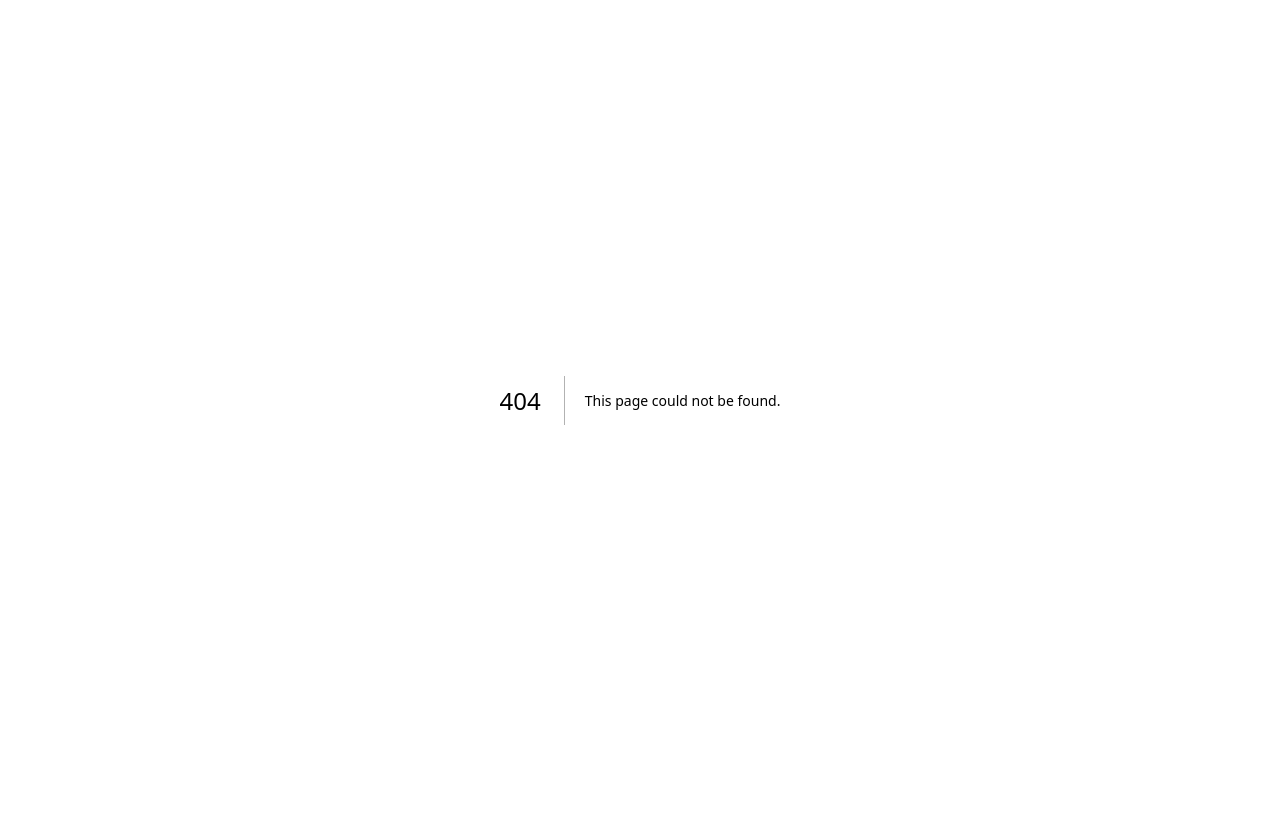
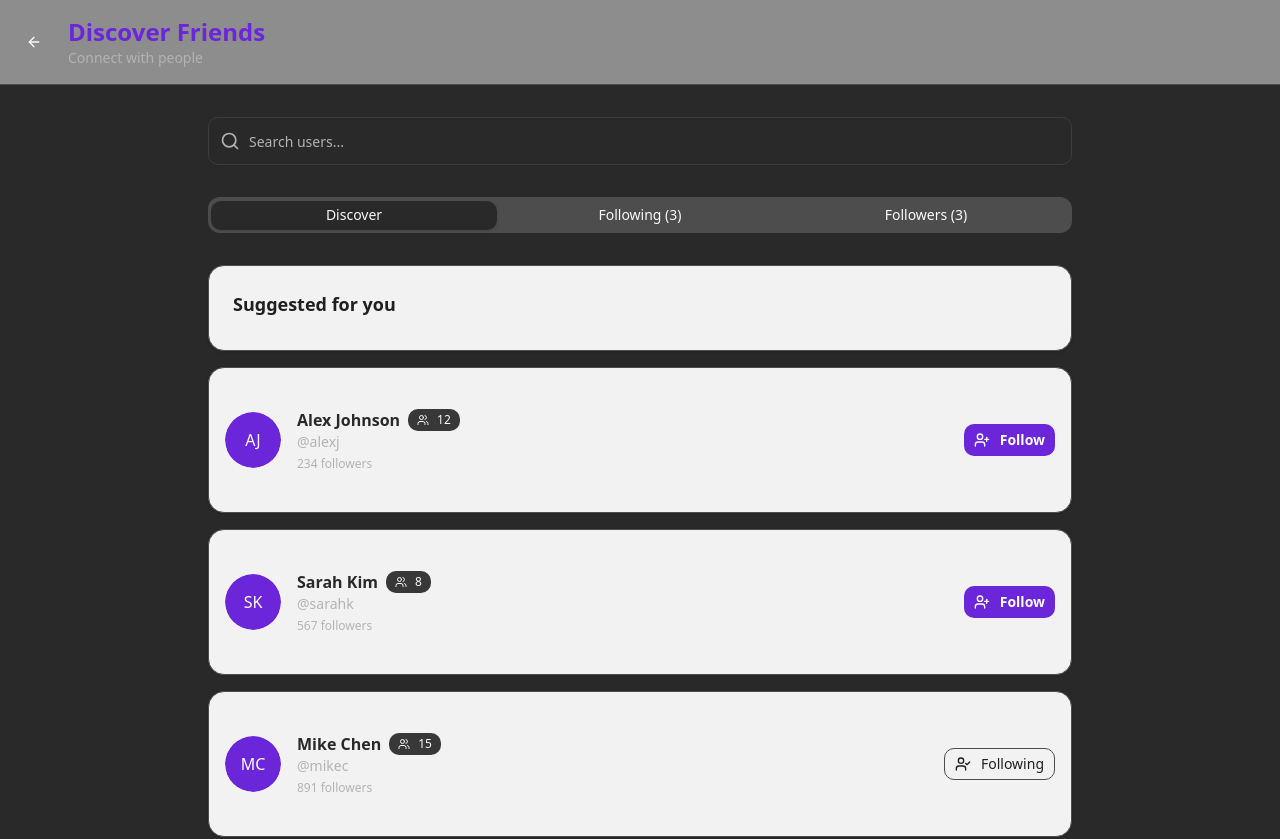
Before and after one commit to Harsh-patel29/ChatApp, a Next.js app in the folder frontend/: page /friend in a window 1280 px wide. Before the commit this address had no page. Shown: the top 839 px of the page. Before the commit the page ends 800 px from the top, so only its background shows below. Built offline with nearby package versions, Linux system fonts and the light colour scheme.

Commit message:
Add the friend page

```diff
--- /dev/null
+++ b/frontend/app/friend/layout.tsx
@@ -0,0 +1,7 @@
+import React, { ReactNode } from "react";
+
+const ChatLayout = ({ children }: { children: ReactNode }) => {
+  return <main className="h-screen">{children}</main>;
+};
+
+export default ChatLayout;
--- /dev/null
+++ b/frontend/app/friend/page.tsx
@@ -0,0 +1,298 @@
+"use client";
+import { useState } from "react";
+import Link from "next/link";
+import { Button } from "@/components/ui/button";
+import { Input } from "@/components/ui/input";
+import { Card, CardContent, CardHeader, CardTitle } from "@/components/ui/card";
+import { Avatar, AvatarFallback, AvatarImage } from "@/components/ui/avatar";
+import { Badge } from "@/components/ui/badge";
+import { Tabs, TabsContent, TabsList, TabsTrigger } from "@/components/ui/tabs";
+import { Search, UserPlus, UserCheck, ArrowLeft, Users } from "lucide-react";
+
+// Mock data - replace with your database
+const mockUsers = [
+  {
+    id: 1,
+    name: "Alex Johnson",
+    username: "alexj",
+    avatar: "",
+    followers: 234,
+    following: false,
+    mutual: 12,
+  },
+  {
+    id: 2,
+    name: "Sarah Kim",
+    username: "sarahk",
+    avatar: "",
+    followers: 567,
+    following: false,
+    mutual: 8,
+  },
+  {
+    id: 3,
+    name: "Mike Chen",
+    username: "mikec",
+    avatar: "",
+    followers: 891,
+    following: true,
+    mutual: 15,
+  },
+  {
+    id: 4,
+    name: "Emma Wilson",
+    username: "emmaw",
+    avatar: "",
+    followers: 432,
+    following: false,
+    mutual: 5,
+  },
+  {
+    id: 5,
+    name: "David Lee",
+    username: "davidl",
+    avatar: "",
+    followers: 678,
+    following: true,
+    mutual: 20,
+  },
+  {
+    id: 6,
+    name: "Lisa Brown",
+    username: "lisab",
+    avatar: "",
+    followers: 345,
+    following: false,
+    mutual: 3,
+  },
+  {
+    id: 7,
+    name: "James Miller",
+    username: "jamesm",
+    avatar: "",
+    followers: 789,
+    following: false,
+    mutual: 18,
+  },
+  {
+    id: 8,
+    name: "Sofia Garcia",
+    username: "sofiag",
+    avatar: "",
+    followers: 923,
+    following: true,
+    mutual: 25,
+  },
+];
+
+const mockFollowing = mockUsers.filter((u) => u.following);
+const mockFollowers = [
+  {
+    id: 10,
+    name: "Tom Anderson",
+    username: "toma",
+    avatar: "",
+    followers: 456,
+    following: true,
+    mutual: 10,
+  },
+  {
+    id: 11,
+    name: "Nina Patel",
+    username: "ninap",
+    avatar: "",
+    followers: 678,
+    following: false,
+    mutual: 5,
+  },
+  {
+    id: 12,
+    name: "Chris Taylor",
+    username: "christ",
+    avatar: "",
+    followers: 234,
+    following: true,
+    mutual: 8,
+  },
+];
+
+const Friends = () => {
+  const [searchQuery, setSearchQuery] = useState("");
+  const [users, setUsers] = useState(mockUsers);
+  const [following, setFollowing] = useState(mockFollowing);
+  const [followers] = useState(mockFollowers);
+
+  const handleFollowToggle = (userId: number) => {
+    setUsers(
+      users.map((user) =>
+        user.id === userId ? { ...user, following: !user.following } : user
+      )
+    );
+    setFollowing((prev) => {
+      const user = users.find((u) => u.id === userId);
+      if (!user) return prev;
+      return user.following
+        ? prev.filter((u) => u.id !== userId)
+        : [...prev, user];
+    });
+  };
+
+  const filteredUsers = users.filter(
+    (user) =>
+      user.name.toLowerCase().includes(searchQuery.toLowerCase()) ||
+      user.username.toLowerCase().includes(searchQuery.toLowerCase())
+  );
+
+  const UserCard = ({
+    user,
+    showMutual = false,
+  }: {
+    user: (typeof mockUsers)[0];
+    showMutual?: boolean;
+  }) => (
+    <Card className="hover:shadow-lg transition-all duration-300">
+      <CardContent className="p-4">
+        <div className="flex items-center gap-4">
+          <Avatar className="h-14 w-14">
+            <AvatarImage src={user.avatar} />
+            <AvatarFallback className="bg-primary text-primary-foreground">
+              {user.name
+                .split(" ")
+                .map((n) => n[0])
+                .join("")}
+            </AvatarFallback>
+          </Avatar>
+
+          <div className="flex-1 min-w-0">
+            <div className="flex items-center gap-2">
+              <h3 className="font-semibold text-background truncate">
+                {user.name}
+              </h3>
+              {showMutual && user.mutual > 0 && (
+                <Badge variant="secondary" className="text-xs">
+                  <Users className="w-3 h-3 mr-1" />
+                  {user.mutual}
+                </Badge>
+              )}
+            </div>
+            <p className="text-sm text-muted-foreground">@{user.username}</p>
+            <p className="text-xs text-muted-foreground mt-1">
+              {user.followers} followers
+            </p>
+          </div>
+
+          <Button
+            variant={user.following ? "outline" : "hero"}
+            size="sm"
+            onClick={() => handleFollowToggle(user.id)}
+            className="shrink-0"
+          >
+            {user.following ? (
+              <>
+                <UserCheck className="w-4 h-4 mr-1" />
+                Following
+              </>
+            ) : (
+              <>
+                <UserPlus className="w-4 h-4 mr-1" />
+                Follow
+              </>
+            )}
+          </Button>
+        </div>
+      </CardContent>
+    </Card>
+  );
+
+  return (
+    <div className="min-h-screen bg-background">
+      {/* Header */}
+      <header className="border-b bg-card/50 backdrop-blur-sm sticky top-0 z-50">
+        <div className="container mx-auto px-4 py-4">
+          <div className="flex items-center gap-4">
+            <Link href="/chat_demo">
+              {/* TODO: Change the Link */}
+              <Button variant="ghost" size="icon" className="cursor-pointer">
+                <ArrowLeft className="w-5 h-5 " />
+              </Button>
+            </Link>
+            <div>
+              <h1 className="text-2xl font-bold bg-gradient-primary bg-clip-text text-primary">
+                Discover Friends
+              </h1>
+              <p className="text-sm text-muted-foreground">
+                Connect with people
+              </p>
+            </div>
+          </div>
+        </div>
+      </header>
+
+      <div className="container mx-auto px-4 py-8 max-w-4xl">
+        {/* Search Bar */}
+        <div className="mb-8">
+          <div className="relative">
+            <Search className="absolute left-3 top-1/2 transform -translate-y-1/2 text-muted-foreground w-5 h-5" />
+            <Input
+              type="text"
+              placeholder="Search users..."
+              value={searchQuery}
+              onChange={(e) => setSearchQuery(e.target.value)}
+              className="pl-10 h-12"
+            />
+          </div>
+        </div>
+
+        {/* Tabs */}
+        <Tabs defaultValue="discover" className="space-y-6">
+          <TabsList className="grid w-full grid-cols-3">
+            <TabsTrigger value="discover" className="cursor-pointer">
+              Discover
+            </TabsTrigger>
+            <TabsTrigger value="following" className="cursor-pointer">
+              Following ({following.length})
+            </TabsTrigger>
+            <TabsTrigger value="followers" className="cursor-pointer">
+              Followers ({followers.length})
+            </TabsTrigger>
+          </TabsList>
+
+          <TabsContent value="discover" className="space-y-4">
+            <Card>
+              <CardHeader>
+                <CardTitle className="text-lg">Suggested for you</CardTitle>
+              </CardHeader>
+            </Card>
+            {filteredUsers.map((user) => (
+              <UserCard key={user.id} user={user} showMutual />
+            ))}
+          </TabsContent>
+
+          <TabsContent value="following" className="space-y-4">
+            {following.map((user) => (
+              <UserCard key={user.id} user={user} />
+            ))}
+            {following.length === 0 && (
+              <Card>
+                <CardContent className="p-12 text-center">
+                  <Users className="w-12 h-12 mx-auto mb-4 text-muted-foreground" />
+                  <p className="text-muted-foreground">
+                    You're not following anyone yet
+                  </p>
+                </CardContent>
+              </Card>
+            )}
+          </TabsContent>
+
+          <TabsContent value="followers" className="space-y-4">
+            {followers.map((user) => (
+              <UserCard key={user.id} user={user} />
+            ))}
+          </TabsContent>
+        </Tabs>
+      </div>
+    </div>
+  );
+};
+
+export default Friends;
```
